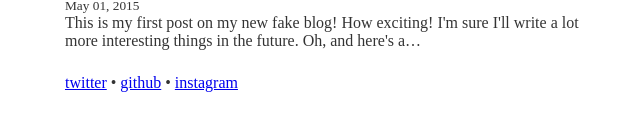
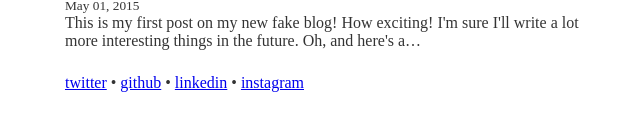
Before and after one commit to PrincAm/adamblazek.com, a Gatsby site: page / in a window 1280 px wide. Shown: the part 596-726 px from the top of the page, without its empty margins (314-954 px from the left). Built offline with nearby package versions, Linux system fonts and the light colour scheme; Gatsby itself is replaced by a stand-in of ours; some packages are replaced by stand-ins of ours; what typography-theme-fairy-gates would draw is missing.

Commit message:
add link to linkedin

```diff
--- a/src/components/Layout.js
+++ b/src/components/Layout.js
@@ -67,6 +67,8 @@ class Layout extends React.Component {
           {' '}•{' '}
           <a href="https://github.com/PrincAm" target="_blank">github</a>
           {' '}•{' '}
+          <a href="https://www.linkedin.com/in/adam-bla%C5%BEek-752413a6/" target="_blank">linkedin</a>
+          {' '}•{' '}
           <a href="https://www.instagram.com/princ_am/" target="_blank">instagram</a>
         </footer>
       </div>
```
